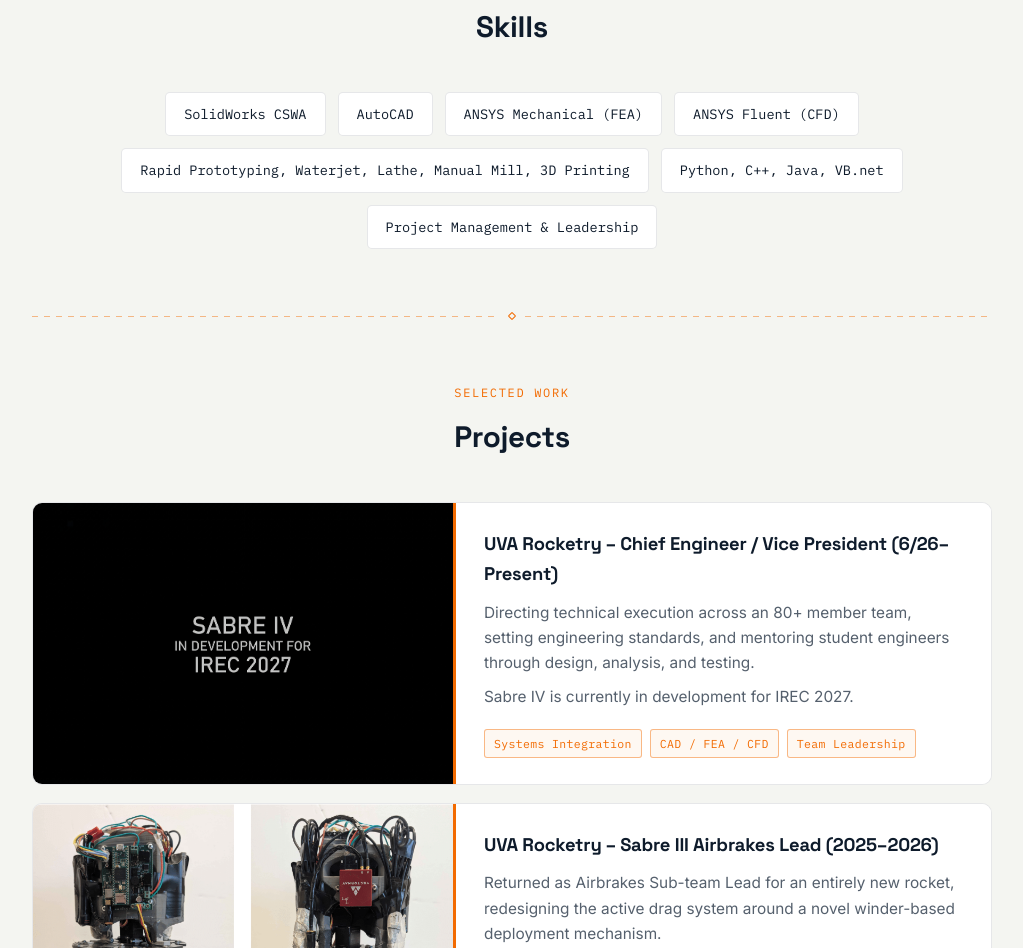
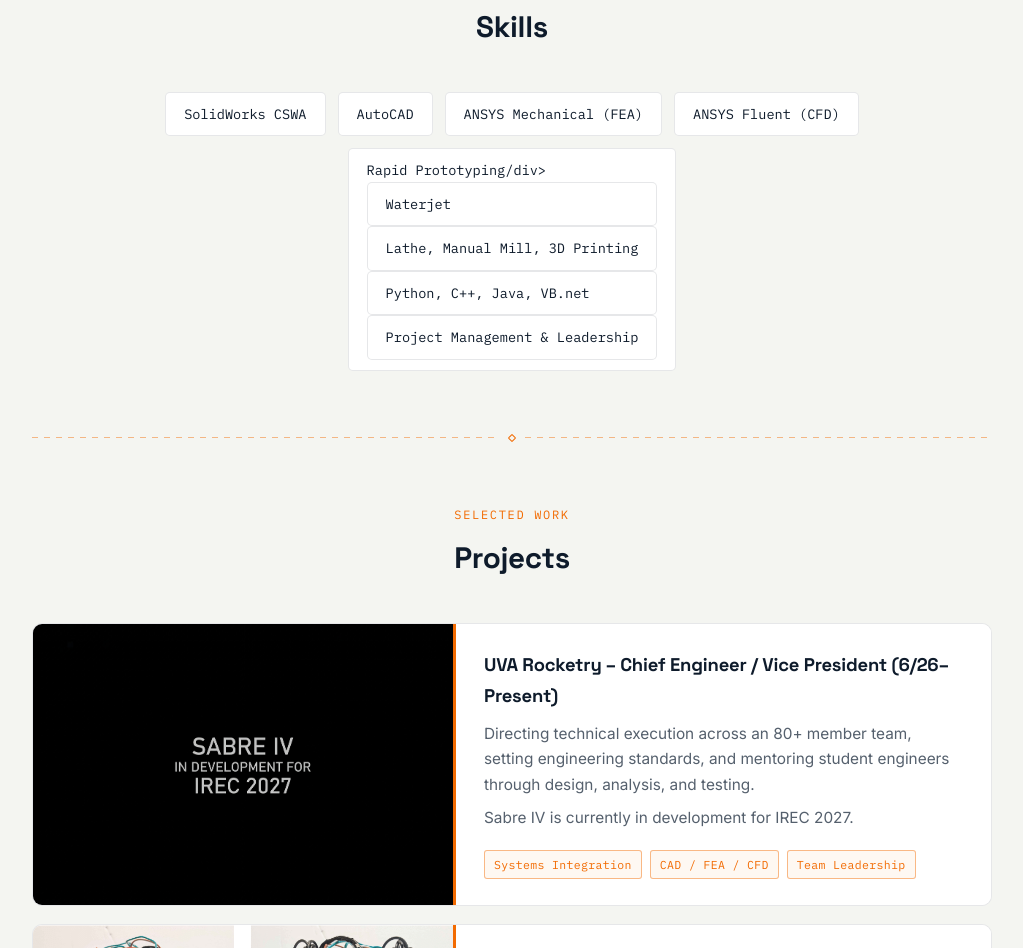
Before and after one commit to andersongarner/andersongarner.github.io, a plain HTML site: page index.html in a window 1280 px wide. Shown: the part 1128-2076 px from the top of the page, without its empty margins (128-1151 px from the left). Drawn offline with Linux system fonts and the light colour scheme.

Commit message:
Fix manufacturing skills

```diff
--- a/index.html
+++ b/index.html
@@ -58,7 +58,9 @@
         <div class="skill">AutoCAD</div>
         <div class="skill">ANSYS Mechanical (FEA)</div>
         <div class="skill">ANSYS Fluent (CFD)</div>
-        <div class="skill">Rapid Prototyping, Waterjet, Lathe, Manual Mill, 3D Printing</div>
+        <div class="skill">Rapid Prototyping/div>
+        <div class="skill">Waterjet</div>
+        <div class="skill">Lathe, Manual Mill, 3D Printing</div>
         <div class="skill">Python, C++, Java, VB.net</div>
         <div class="skill">Project Management & Leadership</div>
     </div>
```
